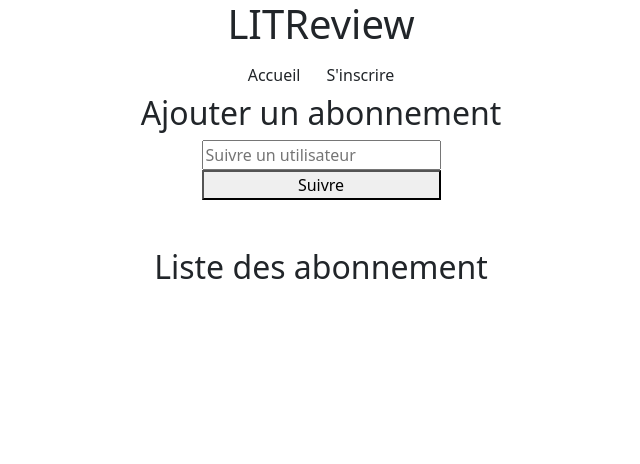
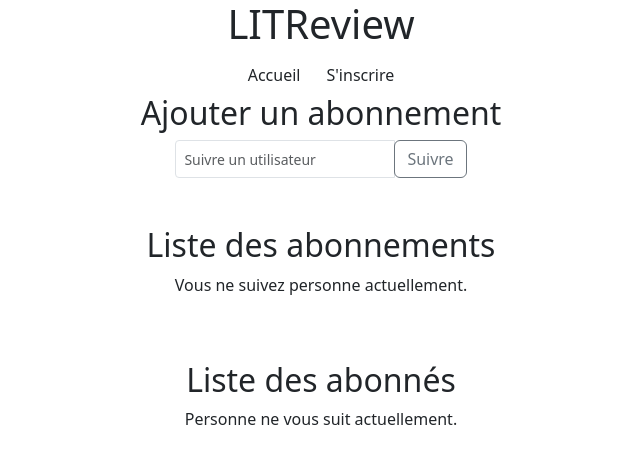
Before and after one commit to Agitooo/projet_9, a Django app: template LITReview/authentication/templates/authentication/manage_follow.html in a window 1280 px wide. Shown: the top 464 px of the page, without its empty margins (319-959 px from the left). Run offline with Django 3.2, Linux system fonts and the light colour scheme; the template is opened without the code that fills it, so the values that code supplies are empty.

Commit message:
style + delete ticket / review + following / followed user + flux following user only

```diff
--- a/LITReview/LITReview/urls.py
+++ b/LITReview/LITReview/urls.py
@@ -40,11 +40,14 @@ urlpatterns = [
     path('ticket/add/', review.views.create_ticket, name='create_ticket'),
     path('ticket/<int:ticket_id>/', review.views.view_ticket, name='view_ticket'),
     path('ticket/<int:ticket_id>/change/', review.views.update_ticket, name='update_ticket'),
+    path('ticket/<int:ticket_id>/delete/', review.views.delete_ticket, name='delete_ticket'),
     path('ticket/review/add/', review.views.create_review, name='create_review'),
     path('ticket/review/add/<int:ticket_id>', review.views.create_review_from_ticket, name='create_review_from_ticket'),
     path('ticket/<int:ticket_id>/review/<int:review_id>/', review.views.view_review, name='view_review'),
     path('ticket/<int:ticket_id>/review/<int:review_id>/change/', review.views.update_review, name='update_review'),
+    path('ticket/<int:ticket_id>/review/<int:review_id>/delete/', review.views.delete_review, name='delete_review'),
     path('user/follow/', authentication.views.follow_user, name='follow_user'),
+    # path('user/follow/<int:user_id>/', authentication.views.follow_user, name='follow_user'),
     path('user/unfollow/<int:user_id>/', authentication.views.unfollow_user, name='unfollow_user'),
 ]
 
--- a/LITReview/authentication/admin.py
+++ b/LITReview/authentication/admin.py
@@ -2,6 +2,12 @@ from django.contrib import admin
 from django.contrib.admin import register
 
 from review.models import Ticket, Review
+from authentication.models import UserFollows
+
+
+@register(UserFollows)
+class UserFollowsAdmin(admin.ModelAdmin):
+    pass
 
 
 @register(Ticket)
--- a/LITReview/authentication/templates/authentication/manage_follow.html
+++ b/LITReview/authentication/templates/authentication/manage_follow.html
@@ -5,26 +5,60 @@
     </div>
     <div class="d-flex justify-content-center mb-5">
         <form method="post">
-            <div class="d-flex flex-column justify-content-center">
-                <input name="user_to_follow" type="text" placeholder="Suivre un utilisateur">
+            <div class="d-flex flex-raw justify-content-center input-group input-group-sm">
+                <input class="form-control" name="user_to_follow" type="text" placeholder="Suivre un utilisateur">
+                <div class="input-group-append">
+                    <button class="btn btn-outline-secondary" type="submit" >Suivre</button>
+                </div>
                 {% csrf_token %}
-                <button type="submit" >Suivre</button>
             </div>
         </form>
     </div>
     <div class="d-flex justify-content-center">
-        <h2>Liste des abonnement</h2>
+        <h2>Liste des abonnements</h2>
+    </div>
+    <div class="d-flex flex-column justify-content-center mr-auto ml-auto">
+        {% if followed_user_list|length > 0 %}
+            {% for user in followed_user_list %}
+                <div class="d-flex flex-raw justify-content-center input-group input-group-sm ">
+                    <div class="form-control d-flex flex-raw justify-content-center">
+                        <span class="mt-1">{{ user.followed_user.username }}</span>
+                    </div>
+                    <div class="input-group-append">
+                        <a href="{% url 'unfollow_user' user.followed_user.id %}">
+                            <button class="btn btn-outline-danger" type="button">
+                                Ne plus suivre
+                            </button>
+                        </a>
+                    </div>
+                </div>
+            {% endfor %}
+        {% else %}
+            <div class="d-flex flex-raw justify-content-center">
+                <div>
+                    <p>Vous ne suivez personne actuellement.</p>
+                </div>
+            </div>
+        {% endif %}
+    </div>
+    <div class="d-flex justify-content-center mt-5">
+        <h2>Liste des abonnés</h2>
     </div>
     <div class="d-flex flex-column justify-content-center">
-        {% for user in followed_user_list %}
+        {% if followed_by_user_list|length > 0 %}
+            {% for user in followed_by_user_list %}
+                <div class="d-flex flex-raw justify-content-center">
+                    <div>
+                        <p>{{ user.user.username }}</p>
+                    </div>
+                </div>
+            {% endfor %}
+        {% else %}
             <div class="d-flex flex-raw justify-content-center">
                 <div>
-                    <p>{{ user.followed_user.username }}</p>
-                </div>
-                <div>
-                    <a class="btn" href="{% url 'unfollow_user' user.followed_user.id %}">Ne plus suivre</a>
+                    <p>Personne ne vous suit actuellement.</p>
                 </div>
             </div>
-        {% endfor %}
+        {% endif %}
     </div>
 {% endblock content %}
--- a/LITReview/review/templates/review/create_review.html
+++ b/LITReview/review/templates/review/create_review.html
@@ -1,6 +1,6 @@
 {% extends 'base.html' %}
 {% block content %}
-<div class="d-flex justify-content-center">
+<div class="d-flex justify-content-center mt-5">
     <h2>Créer un ticket</h2>
 </div>
 <div class="d-flex justify-content-center">
@@ -8,13 +8,13 @@
         <div class="d-flex flex-column justify-content-center">
             {{ ticket_form }}
         </div>
-        <div class="d-flex justify-content-center">
+        <div class="d-flex justify-content-center mt-5">
             <h2>Ajouter une critique</h2>
         </div>
         <div class="d-flex flex-column justify-content-center">
             {{ review_form }}
             {% csrf_token %}
-            <button type="submit">Envoyer</button>
+            <button class="btn btn-outline-secondary mt-2" type="submit">Envoyer</button>
         </div>
     </form>
 </div>
--- a/LITReview/review/templates/review/create_ticket.html
+++ b/LITReview/review/templates/review/create_ticket.html
@@ -1,6 +1,6 @@
 {% extends 'base.html' %}
 {% block content %}
-<div class="d-flex justify-content-center">
+<div class="d-flex justify-content-center mt-5">
     <h2>Créer un ticket</h2>
 </div>
 <div class="d-flex justify-content-center">
@@ -8,7 +8,7 @@
         <div class="d-flex flex-column justify-content-center">
             {{ ticket_form }}
             {% csrf_token %}
-            <button type="submit">Envoyer</button>
+            <button class="btn btn-outline-secondary mt-2" type="submit">Envoyer</button>
         </div>
     </form>
 </div>
--- a/LITReview/review/templates/review/update_review.html
+++ b/LITReview/review/templates/review/update_review.html
@@ -8,7 +8,7 @@
             <div class="d-flex flex-column justify-content-center">
                 {{ review_form }}
                 {% csrf_token %}
-                <button type="submit">Envoyer</button>
+                <button class="btn btn-outline-secondary mt-2" type="submit">Envoyer</button>
             </div>
         </form>
     </div>
--- a/LITReview/review/templates/review/update_ticket.html
+++ b/LITReview/review/templates/review/update_ticket.html
@@ -8,7 +8,7 @@
             <div class="d-flex flex-column justify-content-center">
                 {{ ticket_form }}
                 {% csrf_token %}
-                <button type="submit">Envoyer</button>
+                <button class="btn btn-outline-secondary mt-2" type="submit">Envoyer</button>
             </div>
         </form>
     </div>
--- a/LITReview/static/css/style.css
+++ b/LITReview/static/css/style.css
@@ -6,7 +6,9 @@
     max-width: 700px;
     color: black;
     text-decoration: none;
-    background-color: brown;
+    border: 1px solid black;
+    border-collapse: collapse;
+    /* background-color: brown; */
 }
 
 .ticket-a {
@@ -18,7 +20,9 @@
     max-width: 700px;
     color: black;
     text-decoration: none;
-    background-color: blueviolet;
+    border: 1px solid black;
+    border-collapse: collapse;
+    /* background-color: blueviolet; */
 }
 
 .review-a {
@@ -35,3 +39,7 @@
     border: 1px solid black;
     max-width: 400px;
 }
+
+.mw-700px {
+    max-width: 700px;
+}
--- a/LITReview/templates/base.html
+++ b/LITReview/templates/base.html
@@ -24,8 +24,14 @@
                     <a class="btn" href="{% url 'signup' %}">S'inscrire</a>
                 {% endif %}
             </div>
-            <div class="d-flex flex-column justify-content-center">
-                {% block content %}{% endblock content %}
+            <div  class="d-flex flex-raw justify-content-center">
+                <div class="d-flex flex-column justify-content-center">
+                </div>
+                <div class="d-flex flex-column justify-content-center mw-700px">
+                    {% block content %}{% endblock content %}
+                </div>
+                <div class="d-flex flex-column justify-content-center">
+                </div>
             </div>
             {% if messages %}
                 <ul class="messages">
```
Also changed, not shown: LITReview/authentication/views.py (+19 -19 lines), LITReview/review/forms.py (+10 -1 lines), LITReview/review/templates/review/view_review.html (+10 -1 lines), LITReview/review/templates/review/view_ticket.html (+15 -2 lines), LITReview/review/views.py (+36 -5 lines), LITReview/db.sqlite3.
